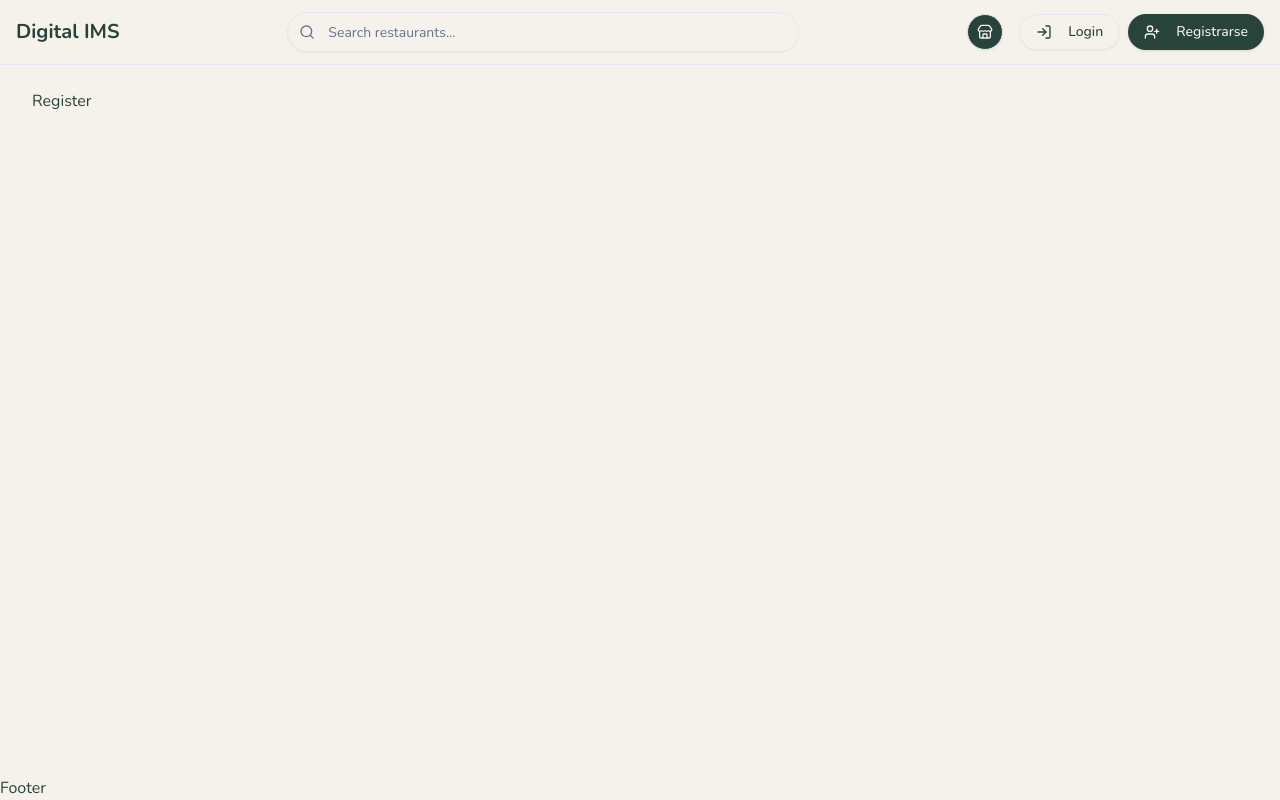
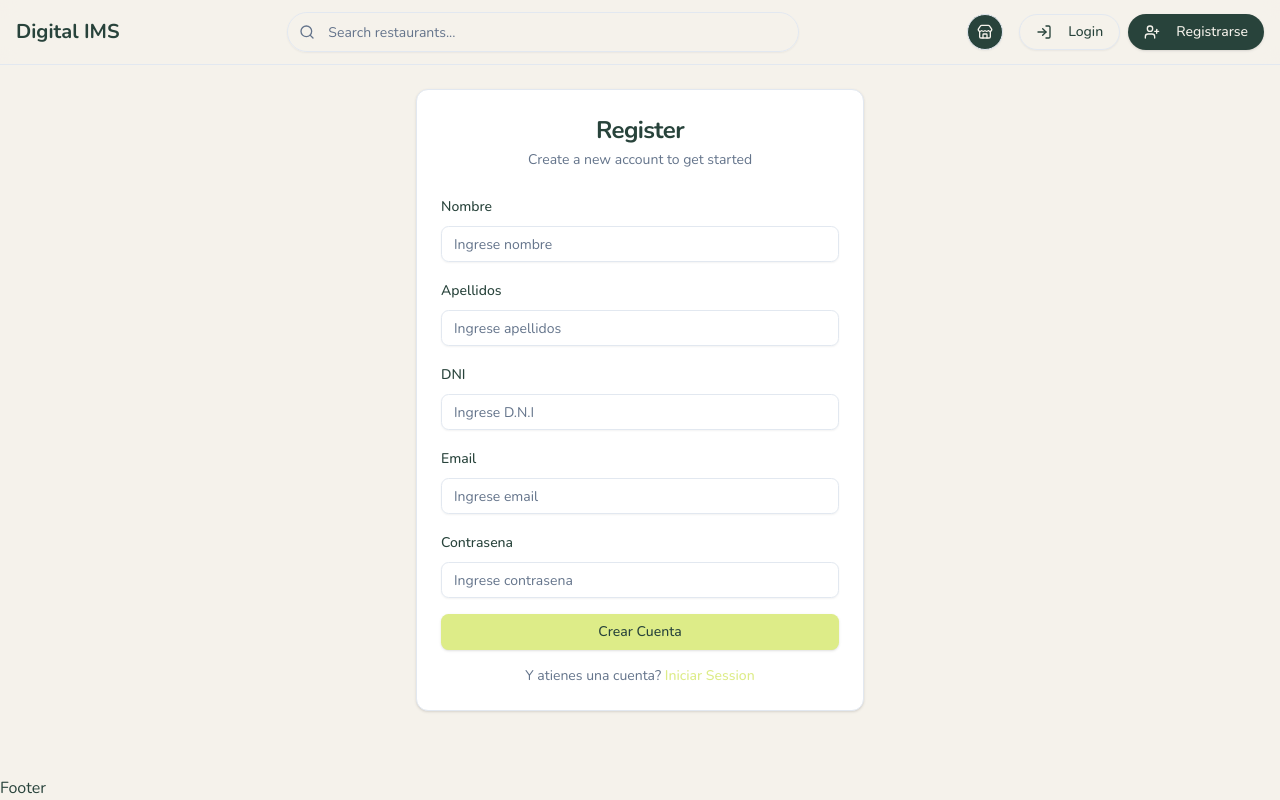
Before and after one commit to almircoo/digitalims, a React (Vite) app: page /register in a window 1280 px wide. Built offline with nearby package versions, Linux system fonts and the light colour scheme.

Commit message:
created register form

```diff
--- a/src/pages/Register.jsx
+++ b/src/pages/Register.jsx
@@ -1,9 +1,156 @@
-import React from 'react'
+import React, { useState } from 'react'
+import { useNavigate } from 'react-router'
+import { useAuth} from '@/contexts/AuthContext'
+import { Button } from "@/components/ui/button"
+import { Input } from "@/components/ui/input"
+import { Label } from "@/components/ui/label"
+import { Card, CardContent, CardHeader, CardTitle, CardDescription} from "@/components/ui/card"
+import { LoaderIcon} from "lucide-react"
 import { MainLayout } from '@/layouts/MainLayout'
+import { toast } from 'sonner'
+
 export const Register = () => {
+  const [formData, setFormData] = useState({
+    dni: "",
+    nombre: "",
+    apellido: "",
+    email: "",
+    password: "",
+    role: "USER",
+  })
+
+  const [isLoading, setIsLoading] = useState(false)
+
+  const { register } = useAuth()
+  const navigate = useNavigate()
+
+  const handleChange = (e) => {
+    const { name, value } = e.target
+    setFormData((prev) => ({ ...prev, [name]: value }))
+  }
+
+  const handleSubmit = async (e) => {
+    e.preventDefault()
+    setIsLoading(true)
+
+    const result = await register(formData)
+
+    if (result.success) {
+      toast.success("Registro exitoso. Revisa tu email para verificar tu cuenta.")
+      console.log("register object: ", result)
+      navigate("/login")
+    } else {
+      toast.error(result.error)
+    }
+
+    setIsLoading(false)
+  }
+
   return (
     <MainLayout>
-      <div>Register</div>
+      <div className="flex items-center justify-center min-h-[calc(100vh-12rem)]">
+        <Card className="w-full max-w-md">
+          <CardHeader className="space-y-1">
+            <CardTitle className="text-2xl font-bold text-center">Register</CardTitle>
+            <CardDescription className="text-center">Create a new account to get started</CardDescription>
+          </CardHeader>
+          <CardContent>
+            <form onSubmit={handleSubmit} className="space-y-4">
+              <div className="space-y-2">
+                <Label htmlFor="nombre">Nombre</Label>
+                <Input
+                  id="nombre"
+                  type="text"
+                  placeholder="Ingrese nombre"
+                  value={formData.nombre}
+                  onChange={handleChange}
+                  required
+                />
+              </div>
+              <div className="space-y-2">
+                <Label htmlFor="apellido">Apellidos</Label>
+                <Input
+                  id="apellido"
+                  type="text"
+                  placeholder="Ingrese apellidos"
+                  value={formData.apellido}
+                  onChange={handleChange}
+                  required
+                />
+              </div>
+              <div className="space-y-2">
+                <Label htmlFor="dni">DNI</Label>
+                <Input
+                  id="dni"
+                  type="text"
+                  placeholder="Ingrese D.N.I"
+                  value={formData.dni}
+                  onChange={handleChange}
+                  required
+                />
+              </div>
+              <div className="space-y-2">
+                <Label htmlFor="email">Email</Label>
+                <Input
+                  id="email"
+                  type="email"
+                  placeholder="Ingrese email"
+                  value={formData.email}
+                  onChange={handleChange}
+                  required
+                />
+              </div>
+
+              {/* <div className='space-y-2'>
+                <Label >Tipo de Cuenta</Label>
+                <Select name="role" value={formData.role} onValueChange={(value) => setFormData({ ...formData, role: value })}>
+                  <SelectTrigger>
+                    <SelectValue placeholder="Tipo de cuenta" />
+                  </SelectTrigger>
+                  <SelectContent>
+                    <SelectItem value='USER'>Usuario</SelectItem>
+                    <SelectItem value='ADMIN'>Admin</SelectItem>
+                  </SelectContent>
+                </Select>
+              </div> */}
+
+              <div className="space-y-2">
+                <Label htmlFor="password">Contrasena</Label>
+                <Input
+                  id="password"
+                  type="password"
+                  placeholder="Ingrese contrasena"
+                  value={formData.password}
+                  onChange={handleChange}
+                  required
+                />
+              </div>
+
+              <Button type="submit" className="w-full" disabled={isLoading}>
+                {isLoading ? (
+                  <>
+                    <LoaderIcon className="mr-2 h-4 w-4" />
+                    Creando ...
+                  </>
+                ) : (
+                  "Crear Cuenta"
+                )}
+              </Button>
+
+              <p className="text-center text-sm text-muted-foreground">
+                Y atienes una cuenta?{" "}
+                <button
+                  type="button"
+                  onClick={() => navigate("/login")}
+                  className="text-primary hover:underline font-medium"
+                >
+                 Iniciar Session
+                </button>
+              </p>
+            </form>
+          </CardContent>
+        </Card>
+      </div>
     </MainLayout>
   )
 }
```
